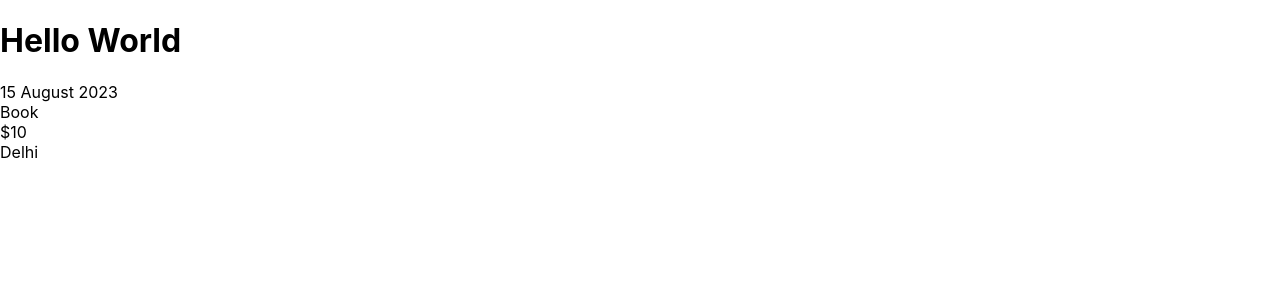
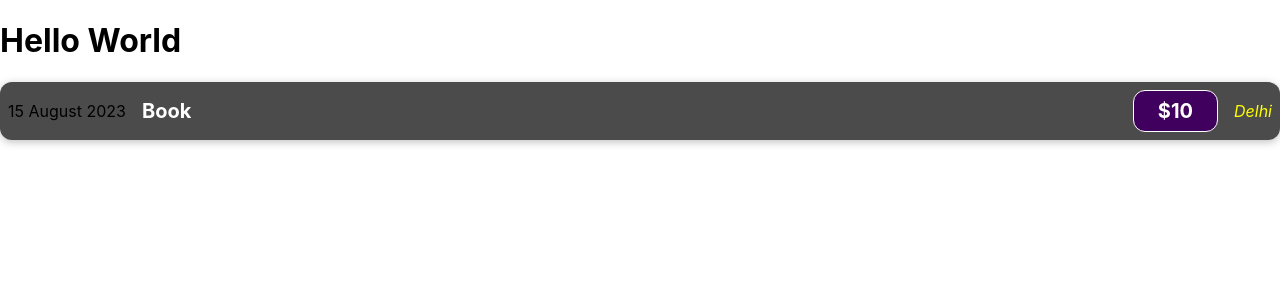
Before and after one commit to ChinthanaK/expense-tracker-react-app, a React (Create React App) app: page / in a window 1280 px wide. Shown: the top 300 px of the page. Built offline with nearby package versions, Linux system fonts and the light colour scheme.

Commit message:
Styling components

```diff
--- /dev/null
+++ b/src/components/ExpenseItem.css
@@ -0,0 +1,62 @@
+.expense-item {
+  display: flex;
+  justify-content: space-between;
+  align-items: center;
+  box-shadow: 0 2px 8px rgba(0, 0, 0, 0.25);
+  padding: 0.5rem;
+  margin: 1rem 0;
+  border-radius: 12px;
+  background-color: #4b4b4b;
+}
+
+.expense-item__location {
+  margin-left: 1rem;
+  color: yellow;
+  font-style: italic;
+}
+
+.expense-item__description {
+  display: flex;
+  flex-direction: column;
+  gap: 1rem;
+  align-items: flex-end;
+  flex-flow: column-reverse;
+  justify-content: flex-start;
+  flex: 1;
+}
+
+.expense-item h2 {
+  color: #3a3a3a;
+  font-size: 1rem;
+  flex: 1;
+  margin: 0 1rem;
+  color: white;
+}
+
+.expense-item__price {
+  font-size: 1rem;
+  font-weight: bold;
+  color: white;
+  background-color: #40005d;
+  border: 1px solid white;
+  padding: 0.5rem;
+  border-radius: 12px;
+}
+
+@media (min-width: 580px) {
+  .expense-item__description {
+    flex-direction: row;
+    align-items: center;
+    justify-content: flex-start;
+    flex: 1;
+  }
+
+  .expense-item__description h2 {
+    font-size: 1.25rem;
+  }
+
+  .expense-item__price {
+    font-size: 1.25rem;
+    padding: 0.5rem 1.5rem;
+  }
+}
--- a/src/components/ExpenseItem.js
+++ b/src/components/ExpenseItem.js
@@ -1,10 +1,13 @@
+import "./ExpenseItem.css"
 function ExpenseItem(){
     return(
-        <div>
+        <div className="expense-item">
            <div>15 August 2023</div>
-           <div>Book</div>
-           <div>$10</div>
-           <div>Delhi</div>
+           <div className="expense-item__description">
+            <h2>Book</h2>
+           </div>
+           <div className="expense-item__price">$10</div>
+           <div className="expense-item__location">Delhi</div>
         </div>
     )
 }
```
